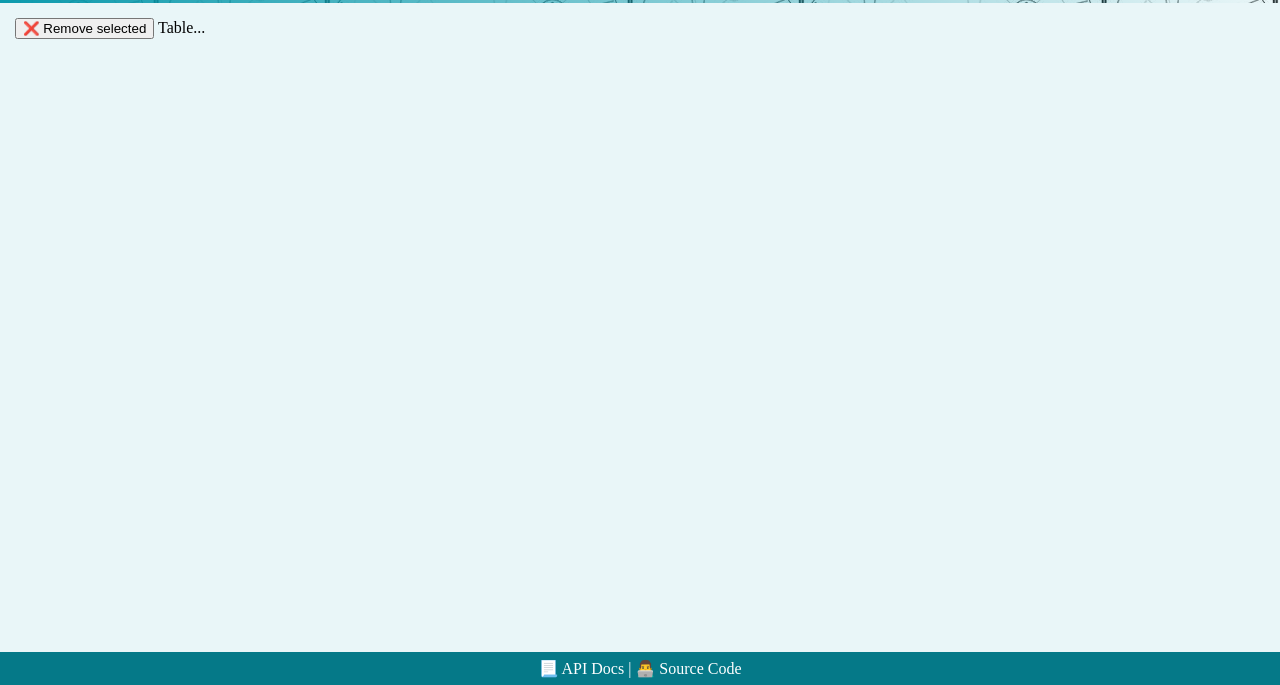
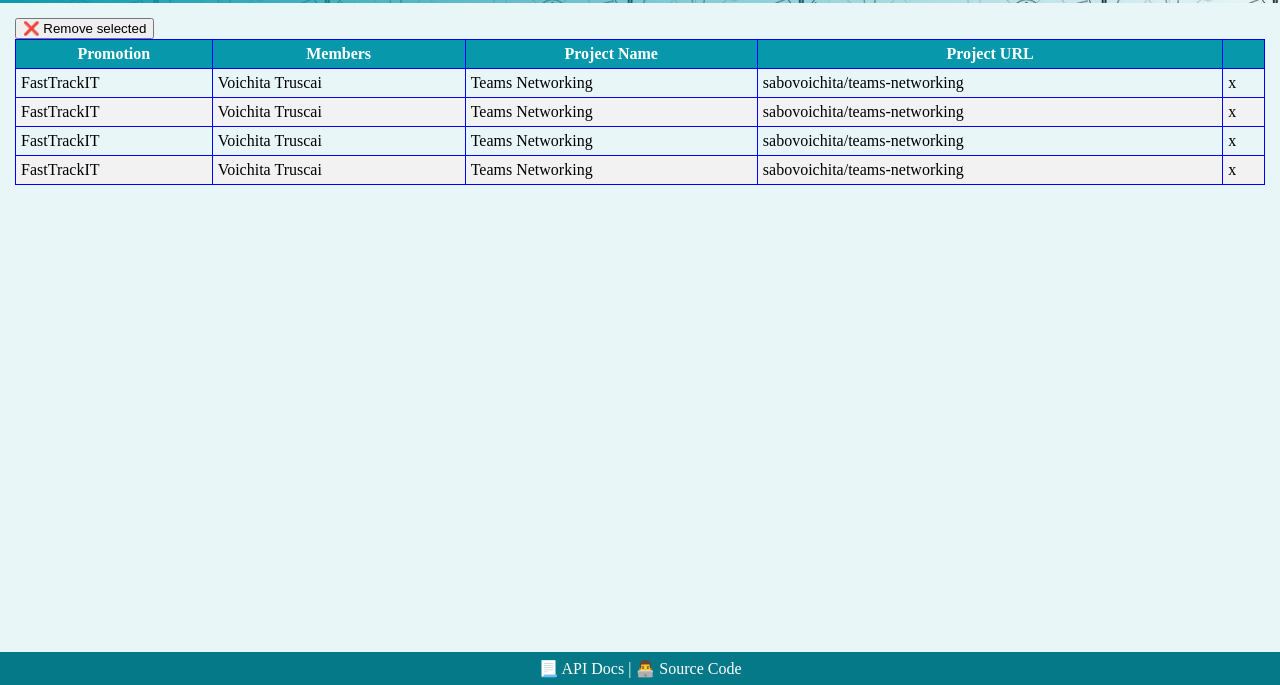
Before and after one commit to sabovoichita/teams-networking, a website built with webpack: page src/index.html in a window 1280 px wide. Shown: the part 115-800 px from the top of the page. Built offline with nearby package versions, Linux system fonts and the light colour scheme.

Commit message:
css for table

```diff
--- a/src/index.html
+++ b/src/index.html
@@ -21,7 +21,47 @@
     <section>
       <button>❌ Remove selected</button>
 
-      Table...
+      <table id="teamsTable">
+        <thead>
+          <tr>
+            <th>Promotion</th>
+            <th>Members</th>
+            <th>Project Name</th>
+            <th>Project URL</th>
+            <th></th>
+          </tr>
+        </thead>
+        <tbody>
+          <tr>
+            <td>FastTrackIT</td>
+            <td>Voichita Truscai</td>
+            <td>Teams Networking</td>
+            <td>sabovoichita/teams-networking</td>
+            <td>x</td>
+          </tr>
+          <tr>
+            <td>FastTrackIT</td>
+            <td>Voichita Truscai</td>
+            <td>Teams Networking</td>
+            <td>sabovoichita/teams-networking</td>
+            <td>x</td>
+          </tr>
+          <tr>
+            <td>FastTrackIT</td>
+            <td>Voichita Truscai</td>
+            <td>Teams Networking</td>
+            <td>sabovoichita/teams-networking</td>
+            <td>x</td>
+          </tr>
+          <tr>
+            <td>FastTrackIT</td>
+            <td>Voichita Truscai</td>
+            <td>Teams Networking</td>
+            <td>sabovoichita/teams-networking</td>
+            <td>x</td>
+          </tr>
+        </tbody>
+      </table>
     </section>
 
     <footer>📃 API Docs | 👨‍💻 Source Code</footer>
--- a/src/style.css
+++ b/src/style.css
@@ -53,3 +53,21 @@ footer {
   text-align: center;
   padding: 7px;
 }
+#teamsTable {
+  width: 100%;
+  border-collapse: collapse;
+}
+
+#teamsTable td,
+#teamsTable th {
+  border: 1px solid blue;
+  padding: 5px;
+}
+
+#teamsTable th {
+  color: white;
+  background: #0798ab;
+}
+#teamsTable tr:nth-child(even) {
+  background-color: #f2f2f2;
+}
```
